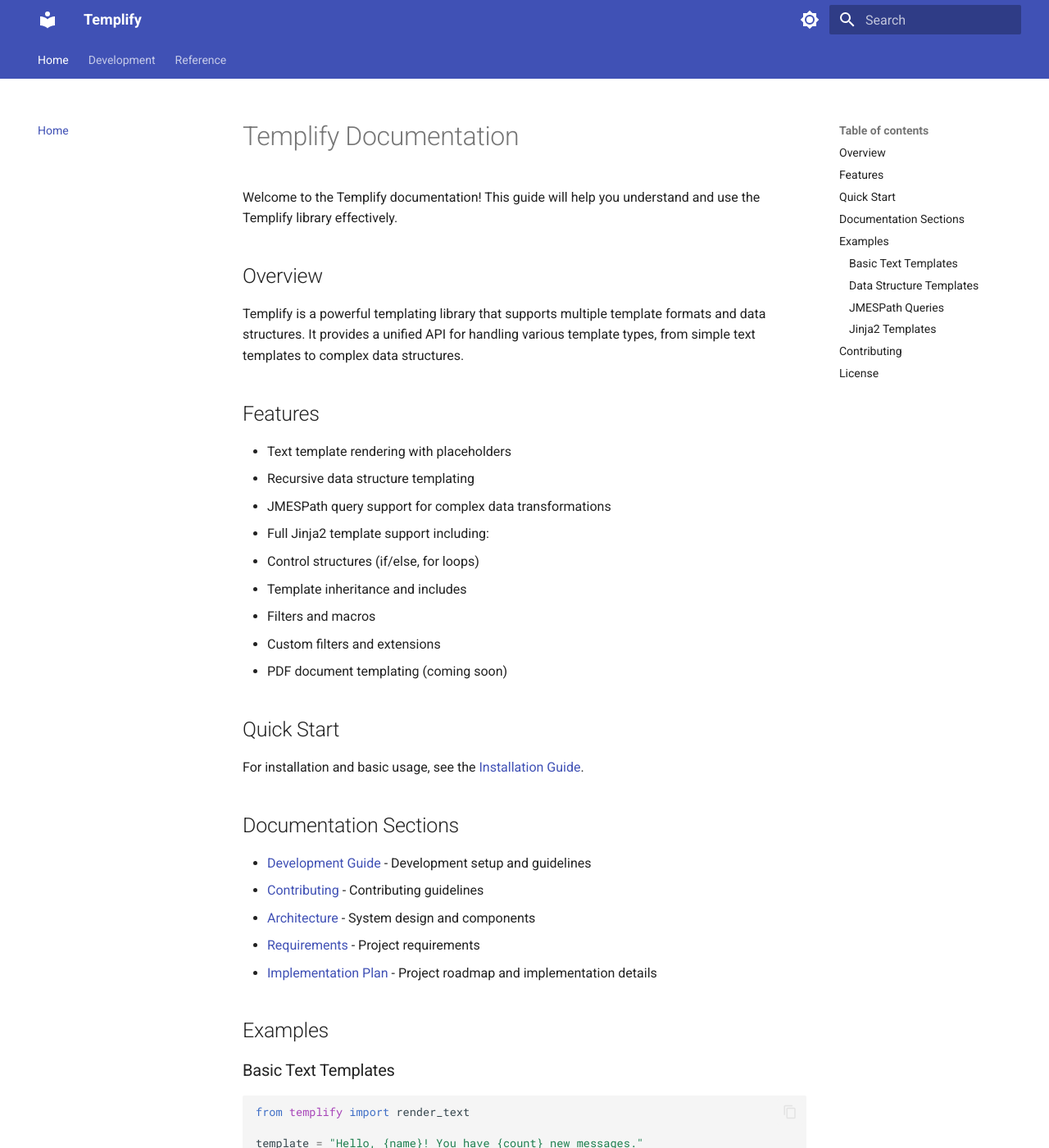
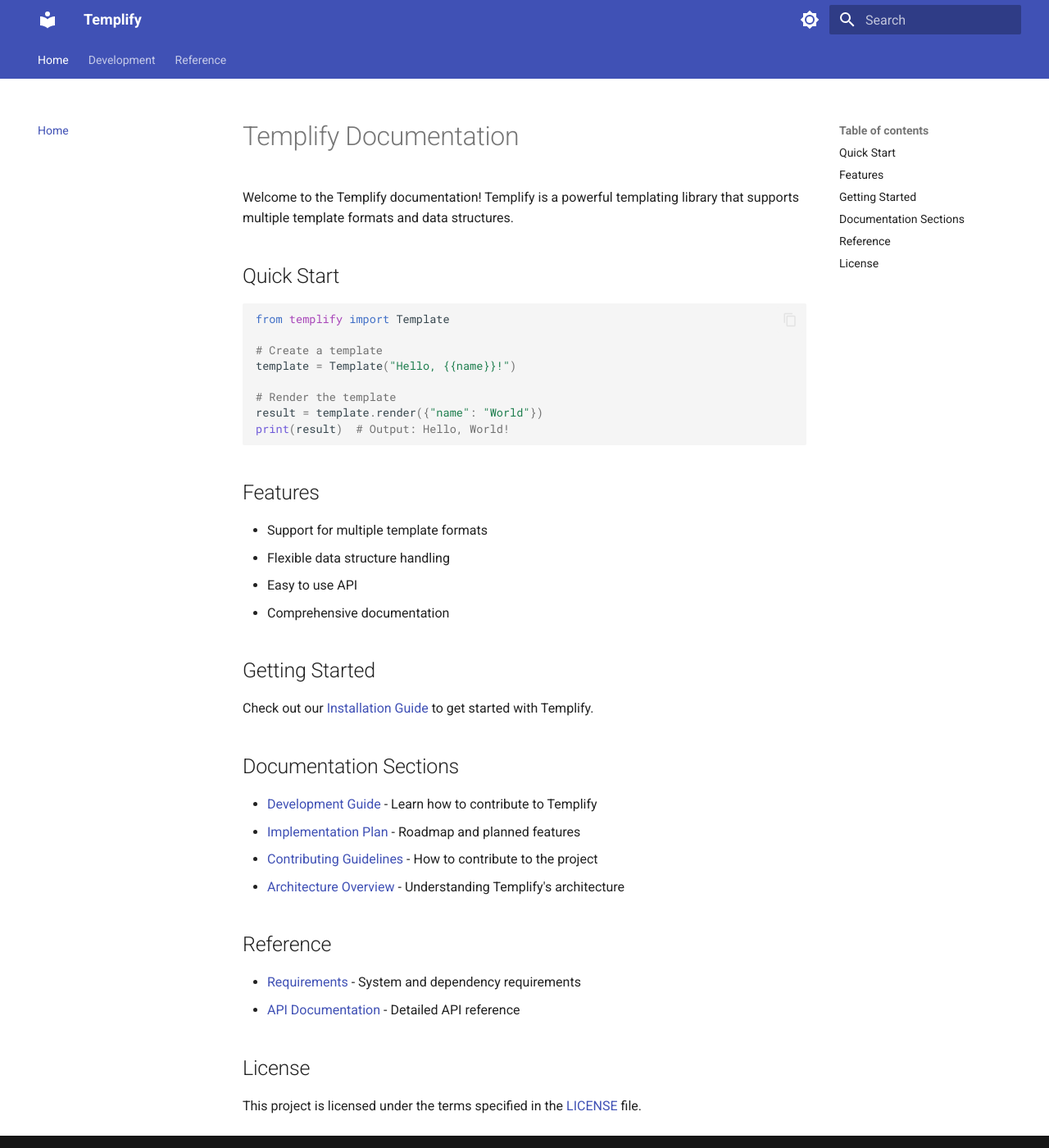
Before and after one commit to pkuppens/templify, an MkDocs documentation site: the page built from docs/index.md, in a window 1280 px wide and 1400 px high. Shown: the whole window at 82% size. Built offline with MkDocs 1.6.1 and Material for MkDocs 9.7.7, drawn with Linux system fonts in a browser that asks for light colours; some of the changed text lies outside the part shown.

Commit message:
change entry point for https://pkuppens.github.io/templify/

````diff
--- /dev/null
+++ b/docs/index.md
@@ -0,0 +1,43 @@
+# Templify Documentation
+
+Welcome to the Templify documentation! Templify is a powerful templating library that supports multiple template formats and data structures.
+
+## Quick Start
+
+```python
+from templify import Template
+
+# Create a template
+template = Template("Hello, {{name}}!")
+
+# Render the template
+result = template.render({"name": "World"})
+print(result)  # Output: Hello, World!
+```
+
+## Features
+
+- Support for multiple template formats
+- Flexible data structure handling
+- Easy to use API
+- Comprehensive documentation
+
+## Getting Started
+
+Check out our [Installation Guide](INSTALL.md) to get started with Templify.
+
+## Documentation Sections
+
+- [Development Guide](DEVELOP.md) - Learn how to contribute to Templify
+- [Implementation Plan](IMPLEMENTATION_PLAN.md) - Roadmap and planned features
+- [Contributing Guidelines](development/contributing.md) - How to contribute to the project
+- [Architecture Overview](development/architecture.md) - Understanding Templify's architecture
+
+## Reference
+
+- [Requirements](reference/requirements.md) - System and dependency requirements
+- [API Documentation](reference/api.md) - Detailed API reference
+
+## License
+
+This project is licensed under the terms specified in the [LICENSE](LICENSE) file.
--- a/mkdocs.yml
+++ b/mkdocs.yml
@@ -49,10 +49,10 @@ markdown_extensions:
       custom_fences:
         - name: mermaid
           class: mermaid
-          format: !!python/name:pymdownx.superfences.fence_code_format
+          format: python
 
 nav:
-  - Home: README.md
+  - Home: index.md
   - Development:
     - Contributing: development/contributing.md
     - Architecture: development/architecture.md
````
Also changed, not shown: 1 other file.
